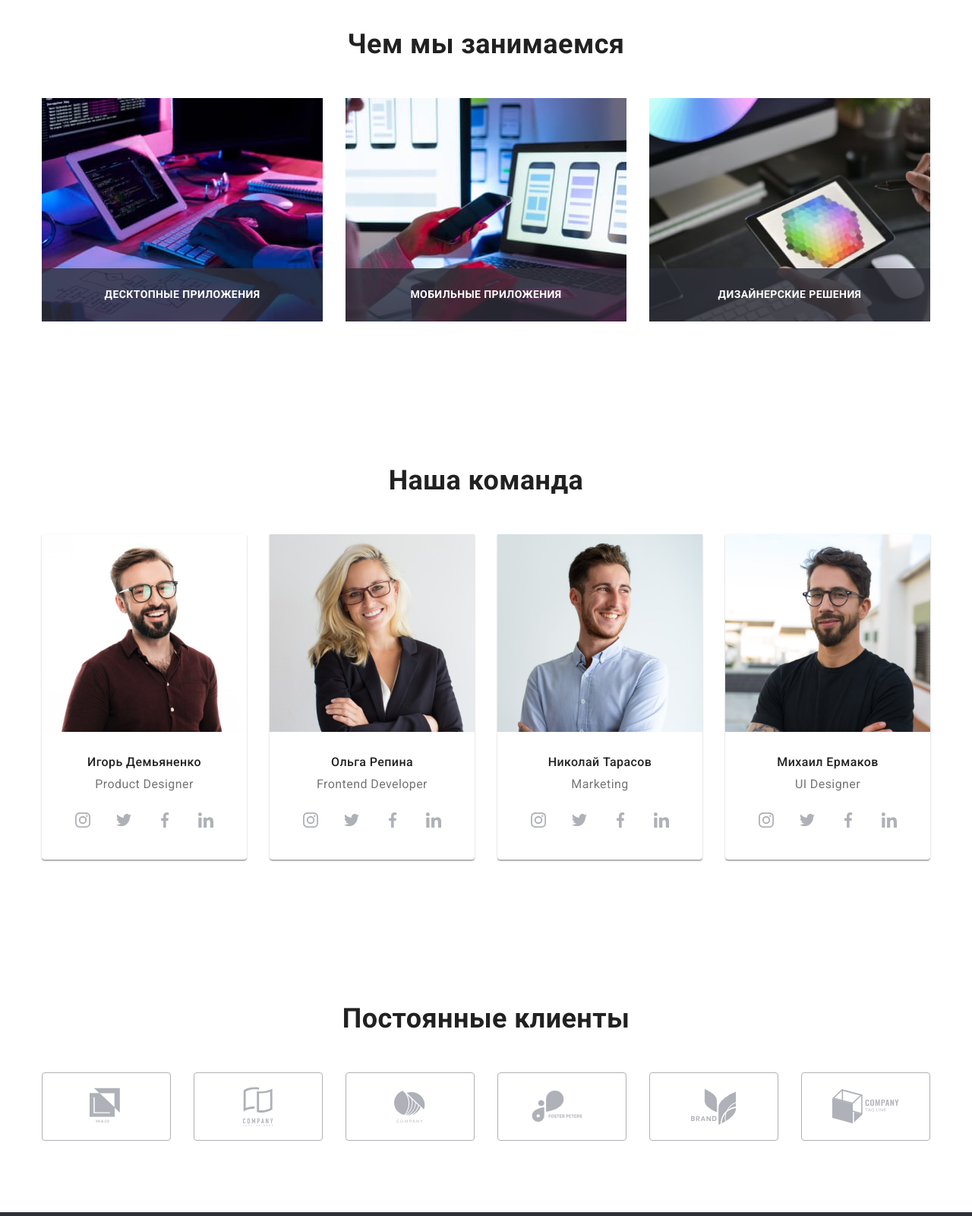
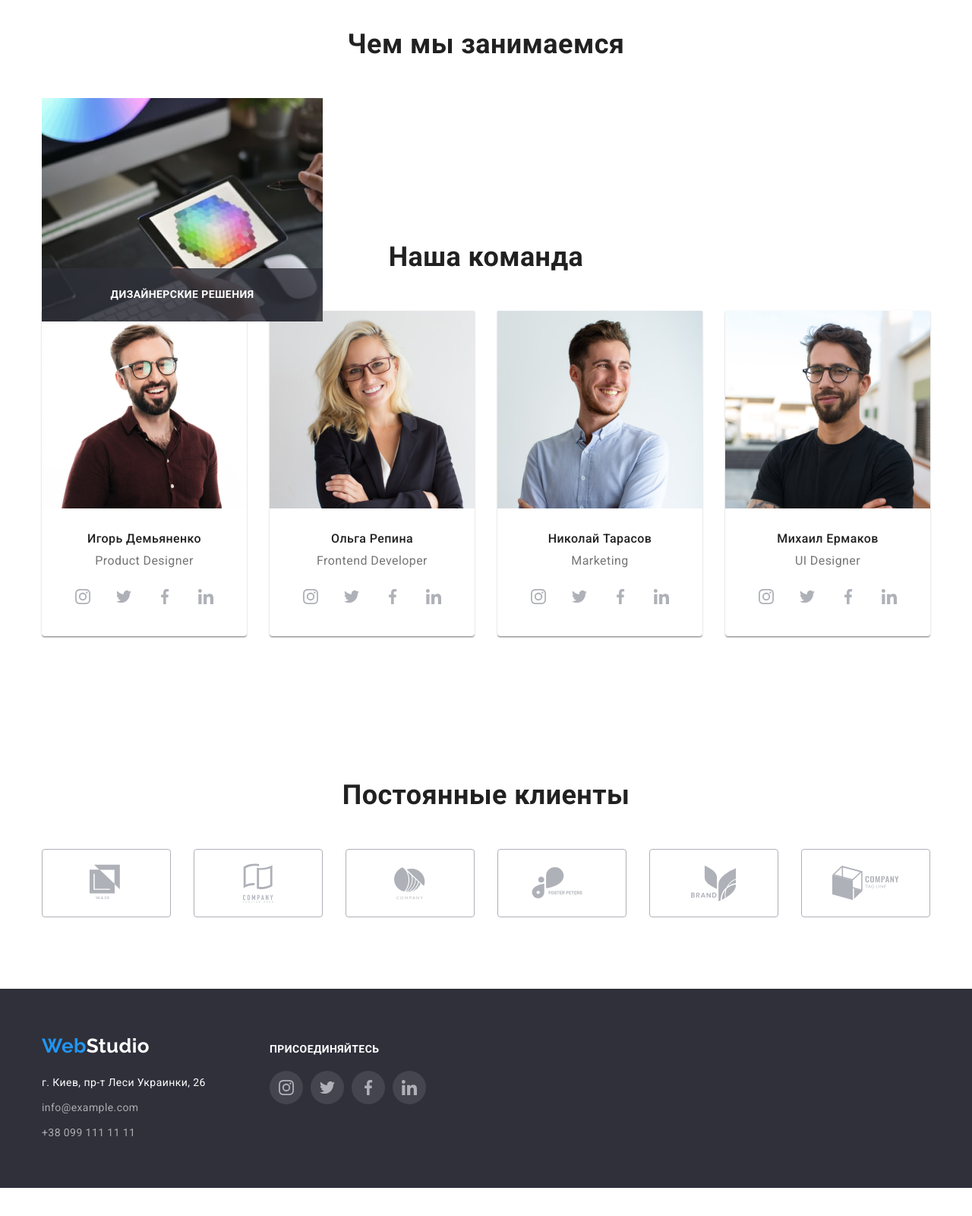
Before and after one commit to vitaliilatka/goit-markup-hw-05, a plain HTML site: page index.html in a window 1280 px wide. Shown: the part 1080-2680 px from the top of the page at 76% size. After the commit the page ends 2643 px from the top, so only its background shows below. Drawn offline with nearby package versions, Linux system fonts and the light colour scheme; a script that the page names is missing.

Commit message:
correcting work - examples list - position absolute

```diff
--- a/css/style.css
+++ b/css/style.css
@@ -271,7 +271,7 @@ svg {
 }
 /* ширина контента секции */
 .examples-list .item {
-    position: relative;
+    position: absolute;
     flex-basis: calc((100% - 2 * 30px) / 3);
 }
 .examples-list .text {
@@ -424,9 +424,8 @@ svg {
 }
 /* почта и телефон футера */
 .footer-contacts .link {
-    display: inline-block;
+    display: block;
     margin-top: 9px;
-
     color: rgba(255, 255, 255, 0.6);
     transition: color 250ms var(--timing-function);
 }
```
